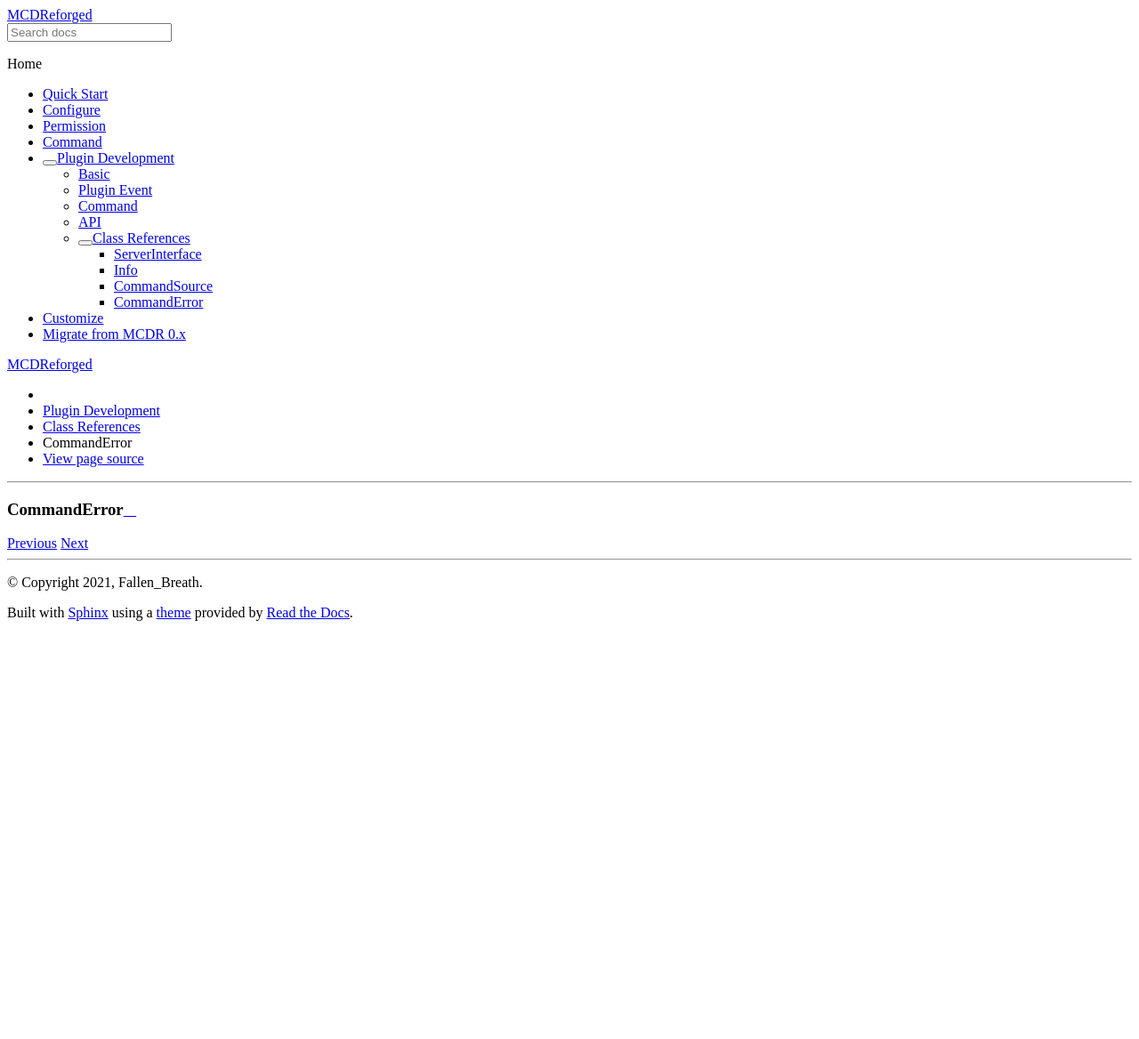
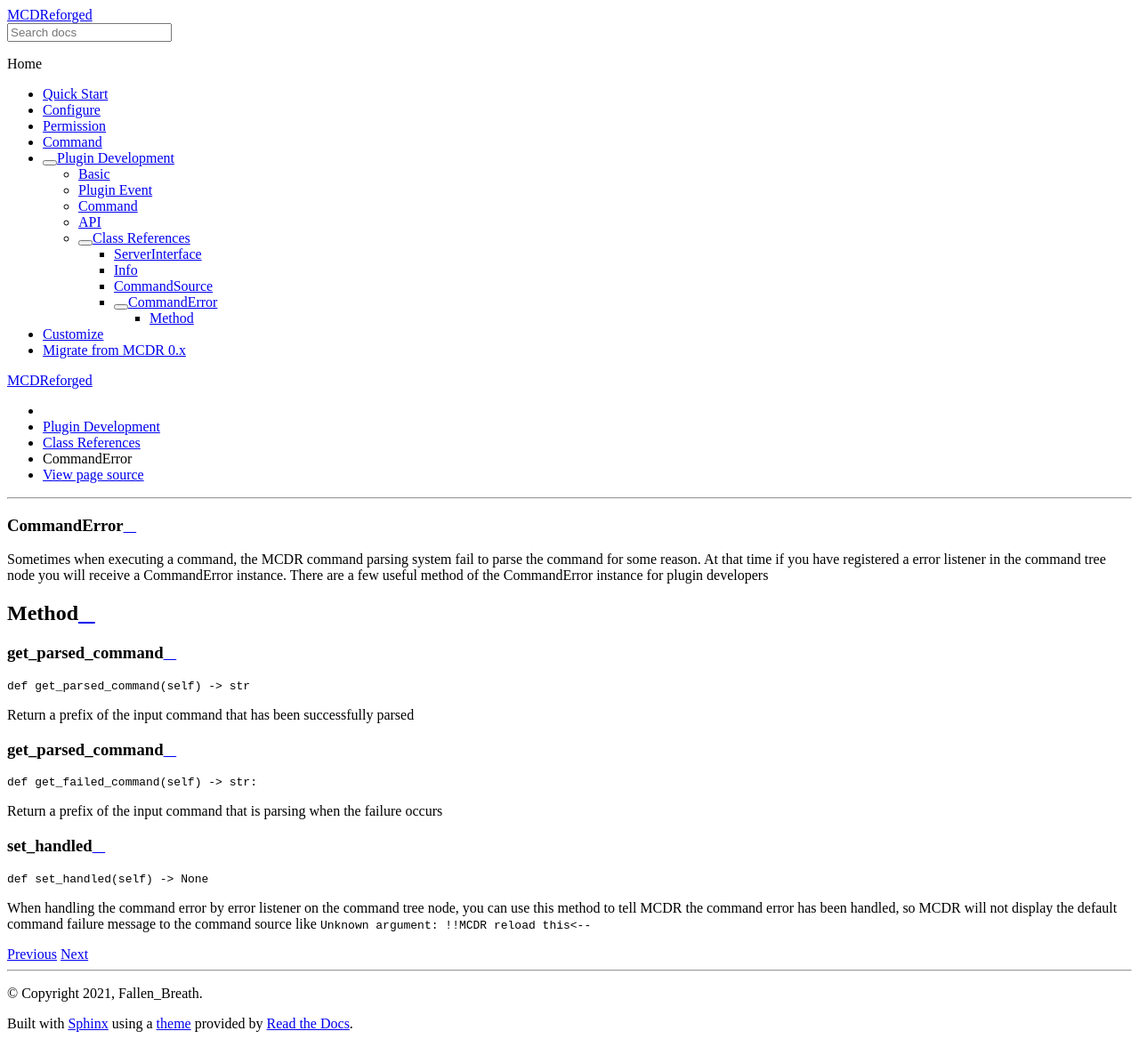
Before and after one commit to MCDReforged/MCDReforged, a Sphinx documentation site: the page built from docs/source/plugin_dev/classes/CommandError.md, in a window 1280 px wide. Shown: the whole page at 89% size. Built offline with Sphinx 7.4.7 and the Read the Docs theme 2.0.0, drawn with Linux system fonts in a browser that asks for light colours; before the commit the page ends 900 px from its top, so only the background shows below that.

Commit message:
CommandError doc

````diff
--- a/docs/source/plugin_dev/classes/CommandError.md
+++ b/docs/source/plugin_dev/classes/CommandError.md
@@ -1 +1,29 @@
 # CommandError
+
+Sometimes when executing a command, the MCDR command parsing system fail to parse the command for some reason. At that time if you have registered a error listener in the command tree node you will receive a CommandError instance. There are a few useful method of the CommandError instance for plugin developers
+
+## Method
+
+### get_parsed_command
+
+```python
+def get_parsed_command(self) -> str
+```
+
+Return a prefix of the input command that has been successfully parsed
+
+### get_parsed_command
+
+```python
+def get_failed_command(self) -> str:
+```
+
+Return a prefix of the input command that is parsing when the failure occurs
+
+### set_handled
+
+```python
+def set_handled(self) -> None
+```
+
+When handling the command error by error listener on the command tree node, you can use this method to tell MCDR the command error has been handled, so MCDR will not display the default command failure message to the command source like `Unknown argument: !!MCDR reload this<--`
````
Also changed, not shown: 1 other file.
